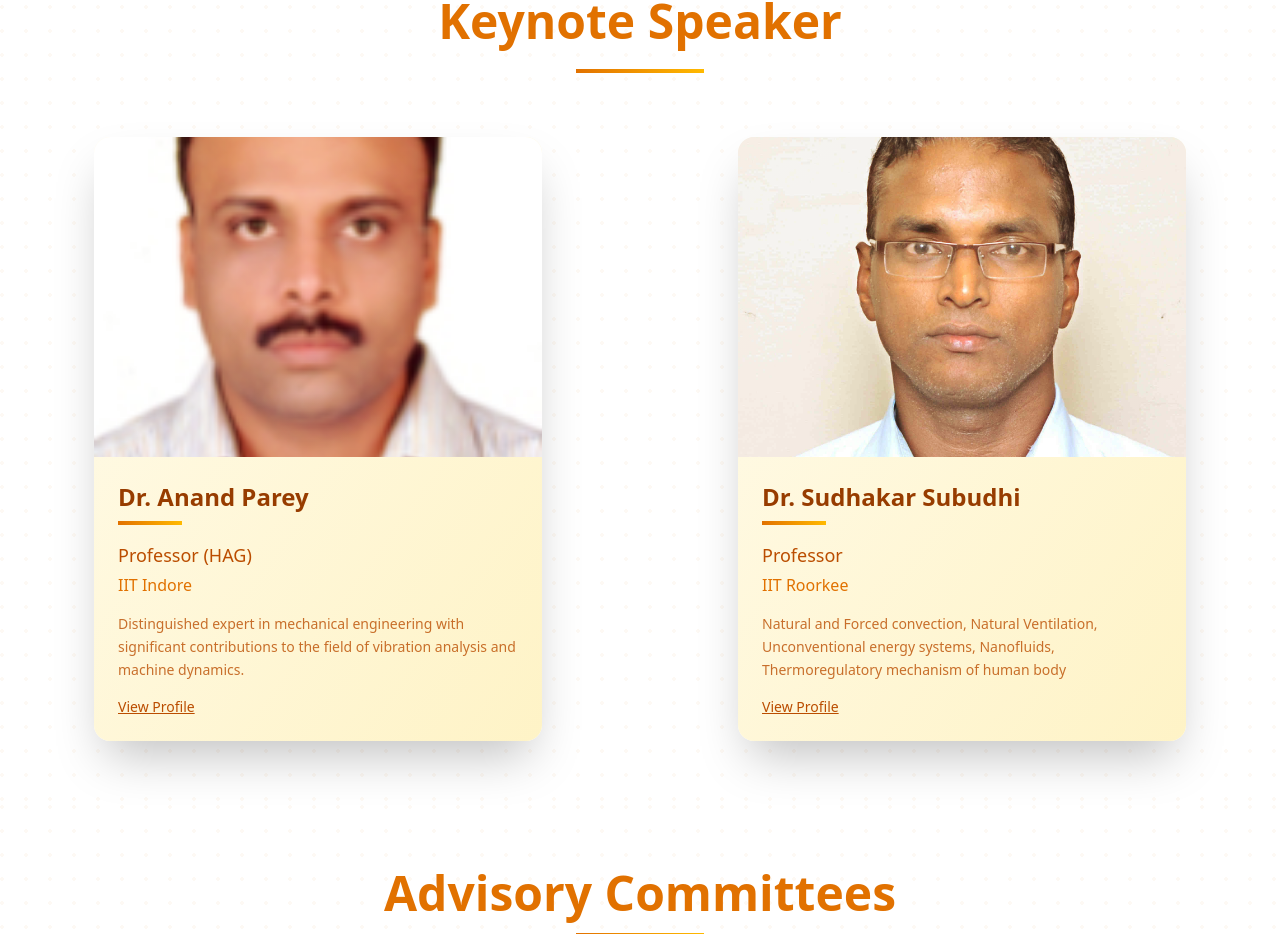
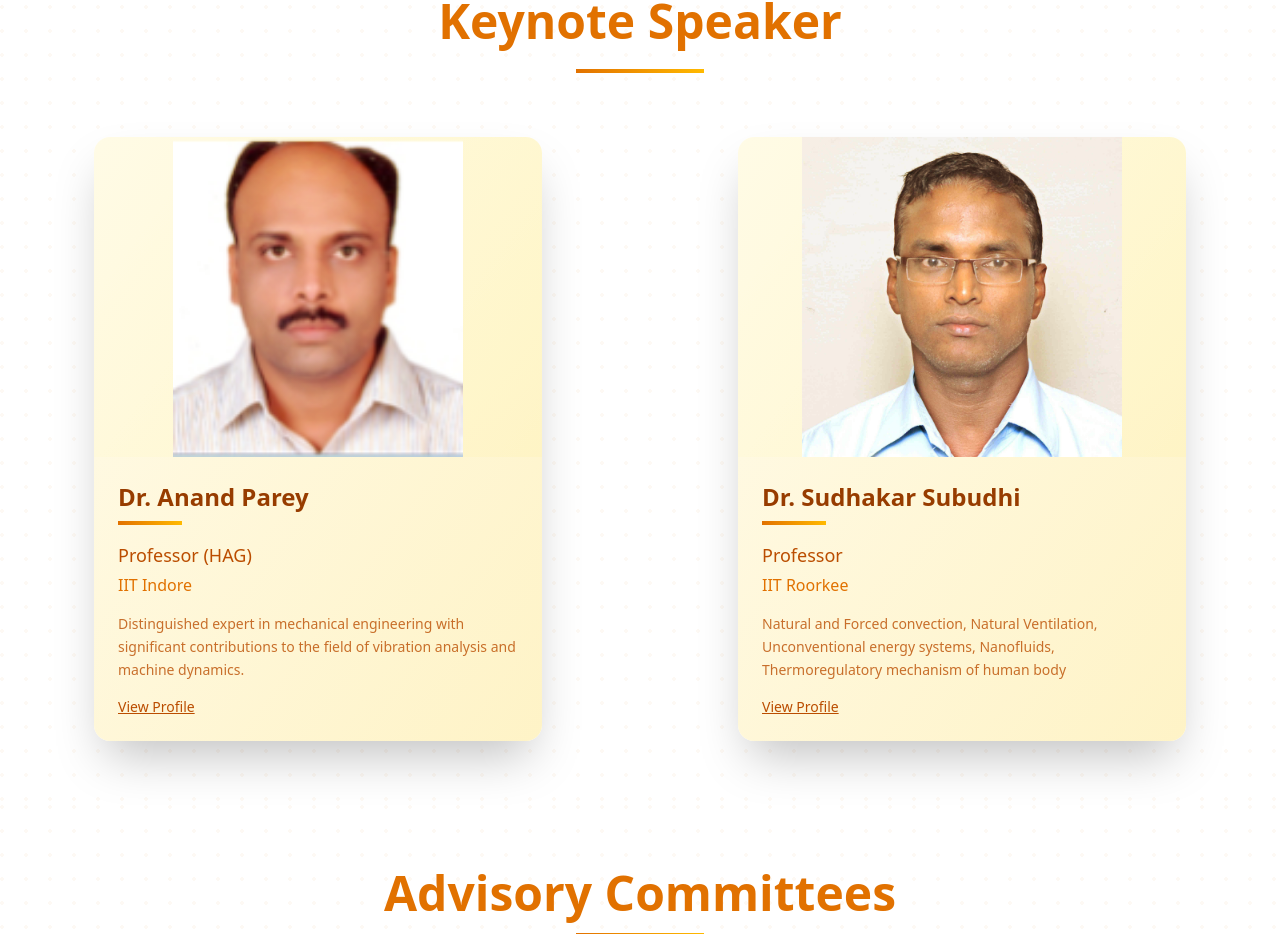
Before and after one commit to AshishNith/MATHED-2025, a React (Vite) app: page / in a window 1280 px wide. Shown: the part 3100-4034 px from the top of the page. Built offline with nearby package versions, Linux system fonts and the light colour scheme.

Commit message:
Update the speaker image

```diff
--- a/src/components/Speaker.jsx
+++ b/src/components/Speaker.jsx
@@ -57,7 +57,7 @@
         <img
           src={speaker.image}
           alt={speaker.name}
-          className="w-full h-full object-cover object-center hover:scale-105 transition-transform duration-500"
+          className="w-full h-full object-contain object-center hover:scale-105 transition-transform duration-500"
         />
       </div>
       <div className="p-6 flex flex-col justify-center">
```
